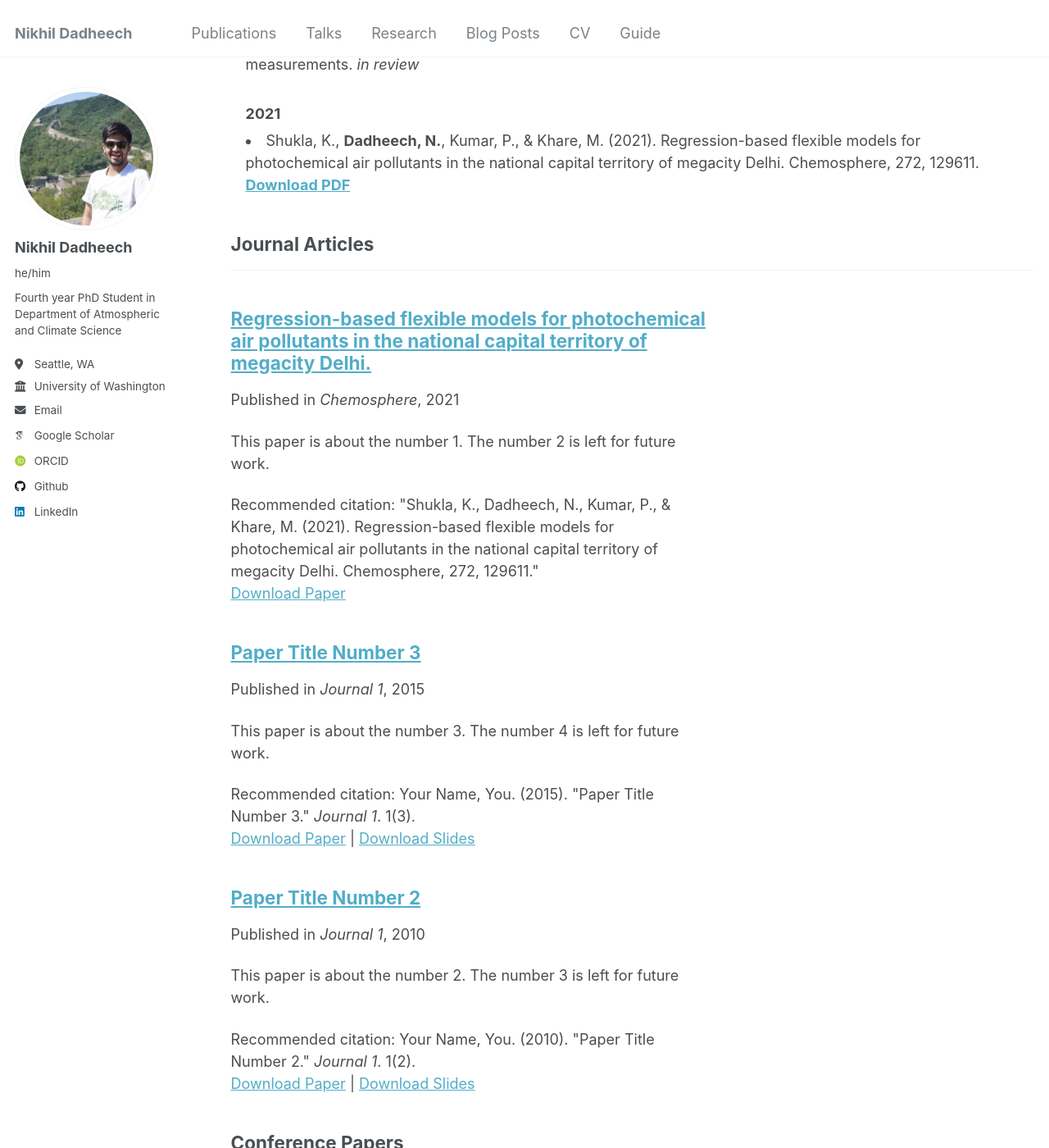
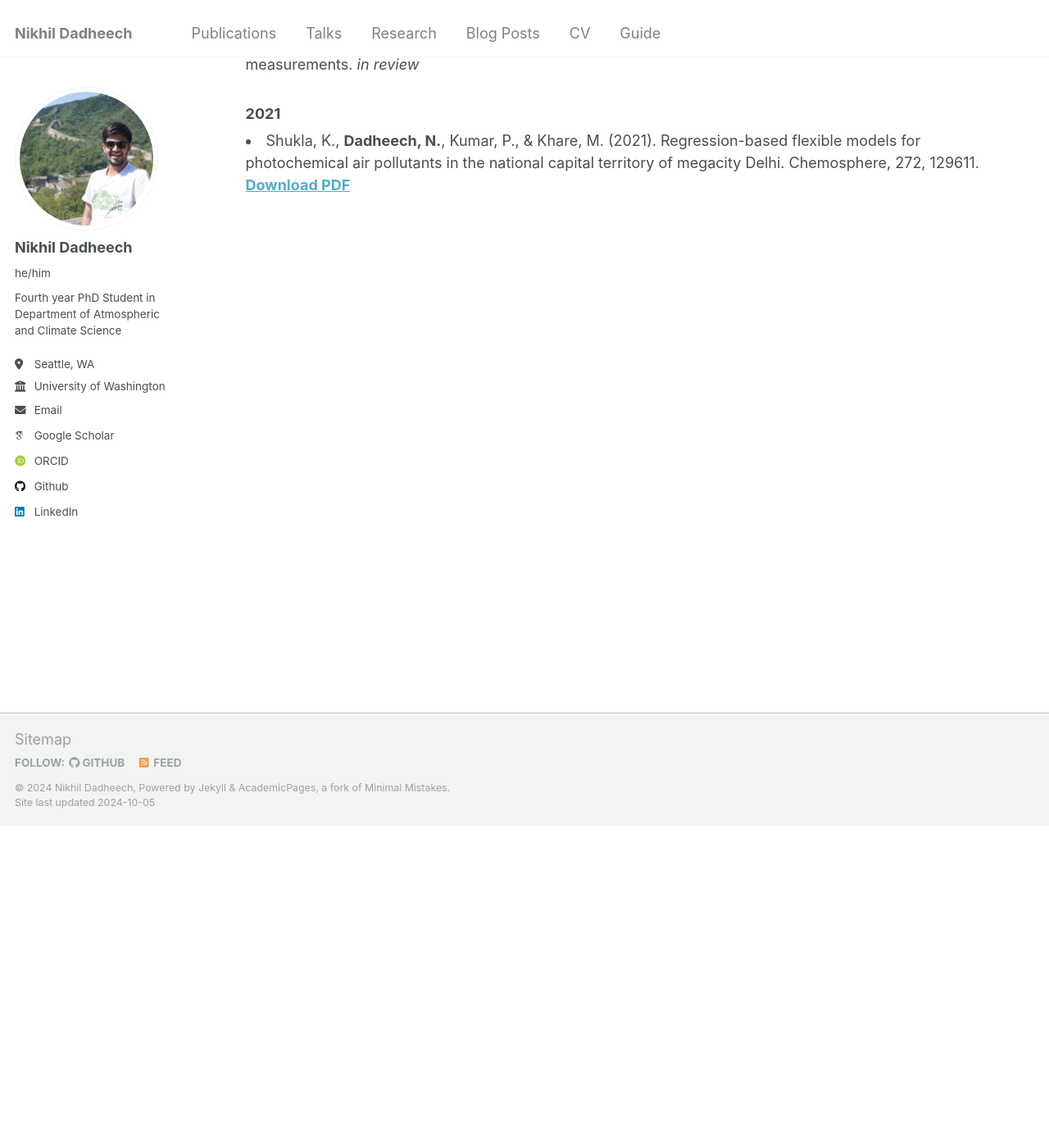
Before and after one commit to nd349/nd349.github.io, a Jekyll site: the page built from _pages/publications.html, in a window 1280 px wide and 1400 px high, scrolled down 393 px. Shown: the whole window at 82% size. Built offline with Jekyll 4.4.1, drawn with Linux system fonts in a browser that asks for light colours; some web fonts are replaced; some of the changed text lies outside the part shown.

Commit message:
Updated publications.html

```diff
--- a/_pages/publications.html
+++ b/_pages/publications.html
@@ -45,10 +45,10 @@ author_profile: true
 			</div>
 		</section>
 
-{% include base_path %}
+<!-- {% include base_path %} -->
 
 <!-- New style rendering if publication categories are defined -->
-{% if site.publication_category %}
+<!-- {% if site.publication_category %}
   {% for category in site.publication_category  %}
     {% assign title_shown = false %}
     {% for post in site.publications reversed %}
@@ -66,4 +66,4 @@ author_profile: true
   {% for post in site.publications reversed %}
     {% include archive-single.html %}
   {% endfor %}
-{% endif %}
+{% endif %} -->
```
